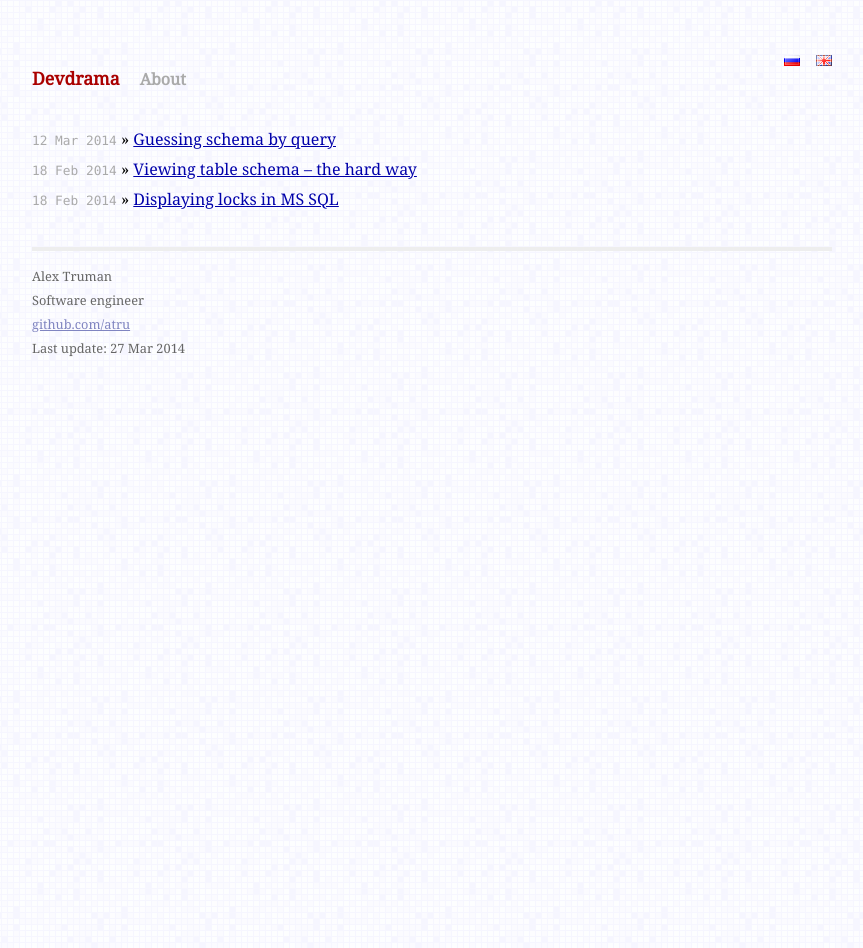
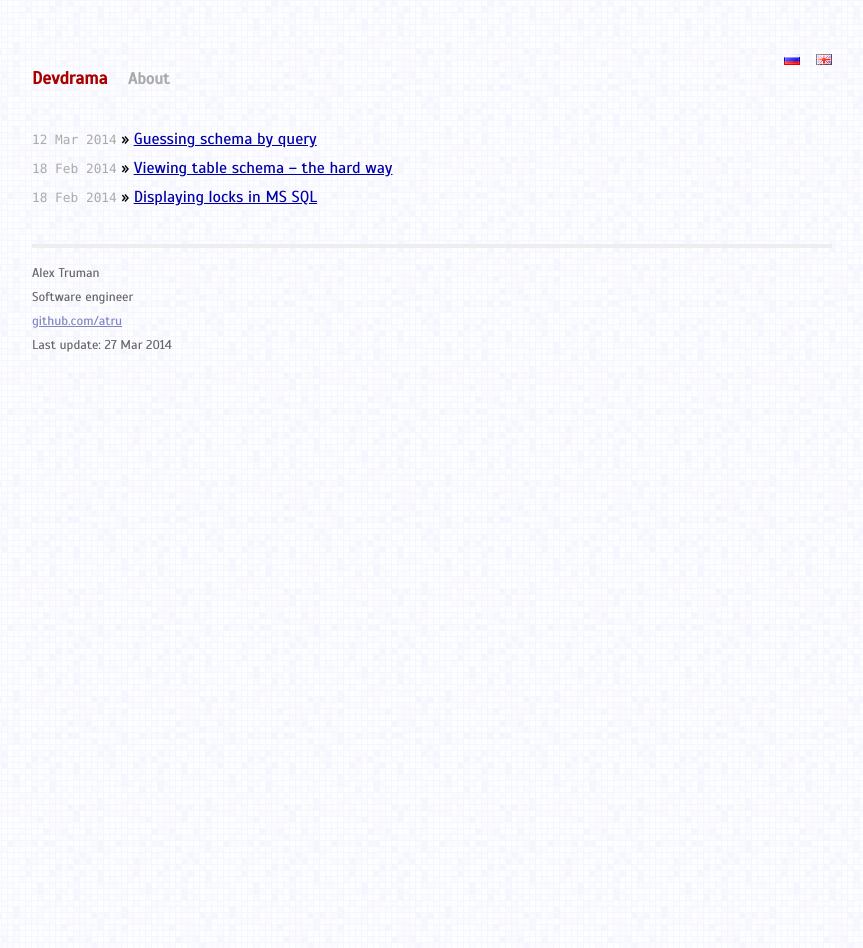
Before and after one commit to atru/atru.github.io, a Jekyll site: the page built from index.html, in a window 1280 px wide. Shown: the whole page, without its empty margins (208-1071 px from the left). Built offline with Jekyll 4.4.1, drawn with Linux system fonts in a browser that asks for light colours; Markdown is read by kramdown in place of the engine named in the settings.

Commit message:
new font

```diff
--- a/css/main.css
+++ b/css/main.css
@@ -13,15 +13,15 @@
 html, body { height: 100%; }
 
 @font-face {
-    font-family: NotoSerif; /* Гарнитура шрифта */
-    src: url(/css/NotoSerif-Regular.ttf); /* Путь к файлу со шрифтом */
+    font-family: Scada; /* Гарнитура шрифта */
+    src: url(/css/Scada-Regular.ttf); /* Путь к файлу со шрифтом */
    }
 
 
 body {
   background-color: #FFF;
   background:url(../img/body.png);
-  font: 16px NotoSerif, Helvetica, Arial, sans-serif;
+  font: 16px Scada, Helvetica, Arial, sans-serif;
   /*font-size: medium;*/
   text-align: center;
 }
```
Also changed, not shown: css/Scada-Regular.ttf (added).
